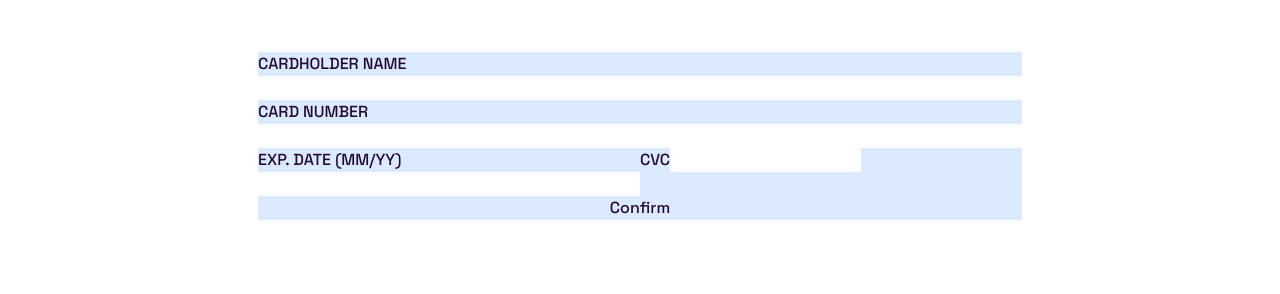
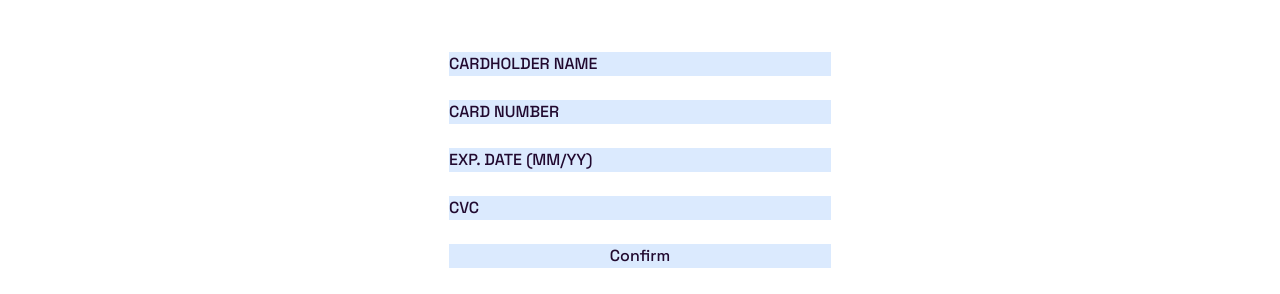
Before and after one commit to Dudeldups/FM-interactive-card-details-form, a React (Vite) app: page / in a window 1280 px wide. Shown: the part 279-573 px from the top of the page. Built offline with nearby package versions, Linux system fonts and the light colour scheme.

Commit message:
added fieldsets

```diff
--- a/src/components/Form.tsx
+++ b/src/components/Form.tsx
@@ -12,16 +12,22 @@ export default function Form({ handleSubmit, handleChange }: FormProps) {
         action="/"
         method="GET"
         onSubmit={handleSubmit}>
+        <fieldset className="grid">
           <label htmlFor="name">Cardholder name</label>
           <input type="text" id="name" onChange={handleChange} />
+        </fieldset>
 
+        <fieldset className="grid">
           <label htmlFor="cardNum">Card number</label>
           <input type="text" id="cardNum" onChange={handleChange} />
+        </fieldset>
+
+        <fieldset className="grid">
+          <legend className="" aria-hidden="true">
+            Exp. date (MM/YY)
+          </legend>
 
           <div className="grid grid-cols-2">
-          <fieldset>
-            <legend aria-hidden="true">Exp. date (MM/YY)</legend>
-
             <label className="sr-only" htmlFor="expiration-m">
               Expiration month, two digits
             </label>
@@ -31,13 +37,13 @@ export default function Form({ handleSubmit, handleChange }: FormProps) {
               Expiration year, two digits
             </label>
             <input type="text" id="expiration-y" onChange={handleChange} />
+          </div>
         </fieldset>
 
-          <div>
+        <fieldset className="grid">
           <label htmlFor="cvc">CVC</label>
           <input type="text" id="cvc" onChange={handleChange} />
-          </div>
-        </div>
+        </fieldset>
         <button type="submit">Confirm</button>
       </form>
     </div>
```
Lines whose indentation alone changed are shown as unchanged.
